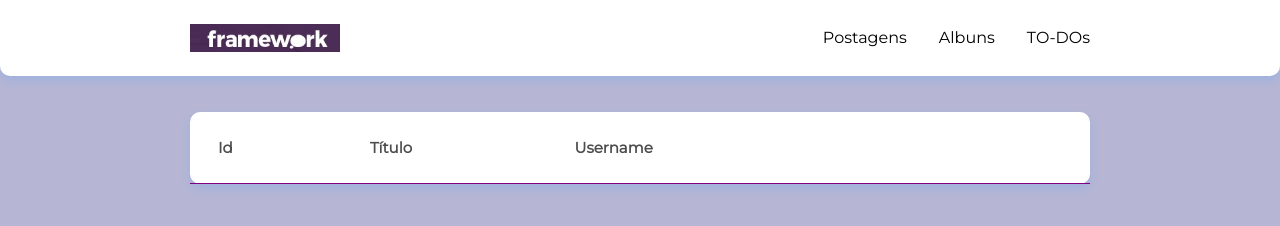
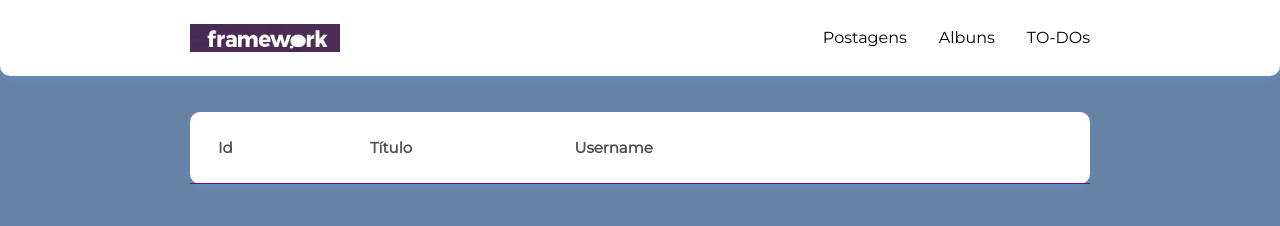
Before and after one commit to RaizaFeitoza/RaizaFeitoza.github.io, a plain HTML site: page framework_teste_raiza/telas/lista_album.html in a window 1280 px wide. Drawn offline with Linux system fonts and the light colour scheme; no server answers.

Commit message:
mudança de cor secundária

```diff
--- a/framework_teste_raiza/assets/css/base/variaveis.css
+++ b/framework_teste_raiza/assets/css/base/variaveis.css
@@ -7,7 +7,7 @@
     --fonte-tamanho-tabela-cabecalho: 15px;
 
     --cor-primaria: #0071ea;
-    --cor-secundaria: rgb(182, 182, 212);
+    --cor-secundaria: rgb(104, 131, 165);
     --cor-contraste-escuro: #4D4D4D;
     --cor-contraste-claro: #fff;
     --cor-aviso: #df2525;
```
